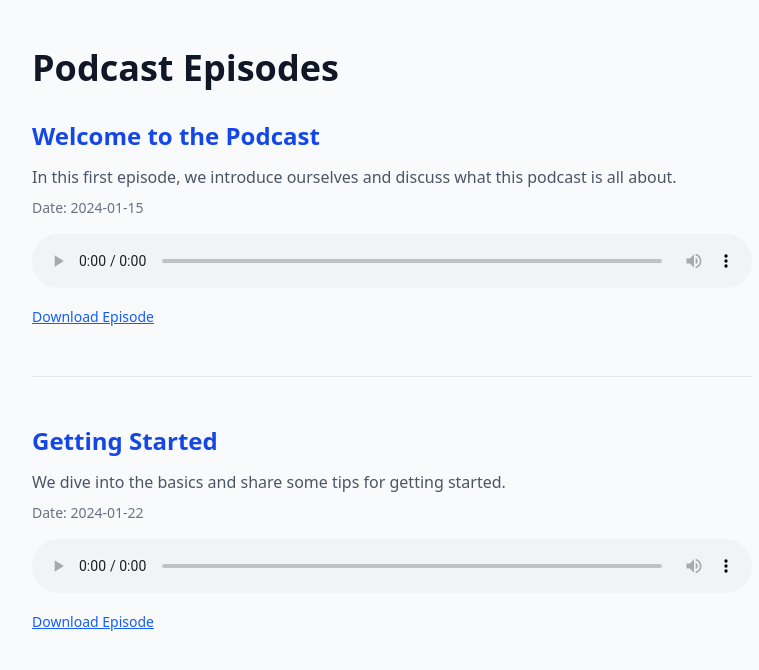
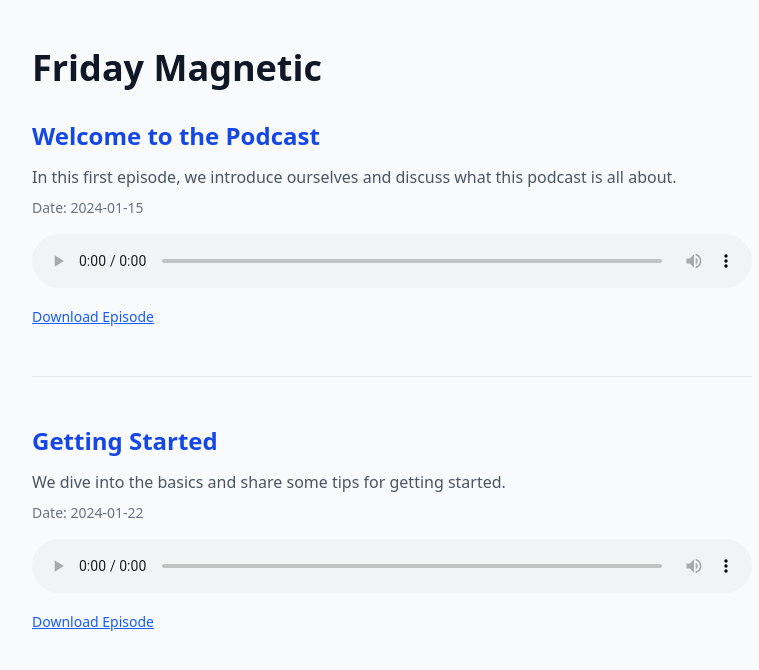
Before and after one commit to zeppelin/friday-magnetic, a SvelteKit app: page / in a window 1280 px wide. Shown: the top 670 px of the page, without its empty margins (248-1007 px from the left). Built offline with nearby package versions, Linux system fonts and the light colour scheme.

Commit message:
Rename to friday-magnetic

```diff
--- a/package.json
+++ b/package.json
@@ -1,5 +1,5 @@
 {
-	"name": "pcast",
+	"name": "friday-magnetic",
 	"private": true,
 	"version": "0.0.1",
 	"type": "module",
--- a/src/routes/+page.svelte
+++ b/src/routes/+page.svelte
@@ -3,7 +3,7 @@
 	import episodes from '$lib/episodes.json' with { type: 'json' };
 </script>
 
-<h1 class="mb-8 text-4xl font-bold text-gray-900">Podcast Episodes</h1>
+<h1 class="mb-8 text-4xl font-bold text-gray-900">Friday Magnetic</h1>
 
 <div class="space-y-12">
 	{#each episodes as episode}
--- a/src/routes/rss.xml/+server.js
+++ b/src/routes/rss.xml/+server.js
@@ -7,8 +7,7 @@ export async function GET({ url }) {
 	const baseUrl = url.origin;
 
 	const feed = new Podcast({
-		title: 'Podcast',
-		description: 'A podcast feed',
+		title: 'Friday Magnetic',
 		feedUrl: `${baseUrl}/rss.xml`,
 		siteUrl: baseUrl,
 		language: 'en-us',
```
Also changed, not shown: src/lib/assets/favicon.svg, 1 other file (tests, documents, lock files or other folders).
